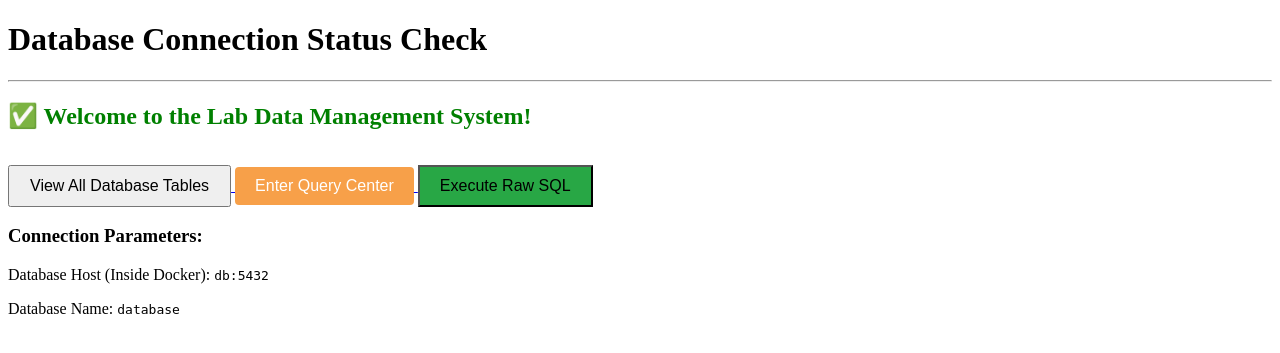
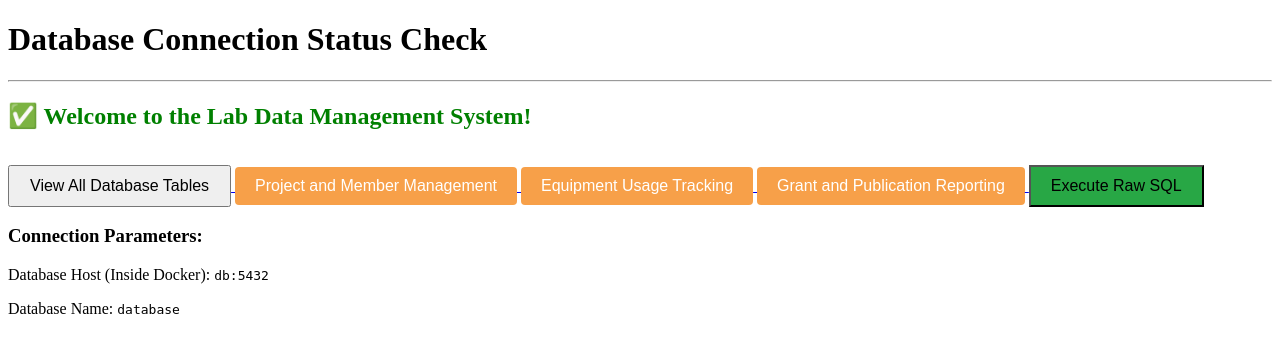
Before and after one commit to Lambor888/CS631Final-Lab-Database-Manage-Systen, a FastAPI app: page / in a window 1280 px wide. Shown: the top 353 px of the page. Run offline with FastAPI, Linux system fonts and the light colour scheme; data that the repository does not hold is empty; some libraries are stand-ins or nearby versions.

Commit message:
Update status.html to add buttons for each task

```diff
--- a/templates/status.html
+++ b/templates/status.html
@@ -14,12 +14,23 @@
         <button style="padding: 10px 20px; font-size: 16px; cursor: pointer; margin-top: 15px;">
             View All Database Tables
         </button>
-        <a href="/queries-list">
+        </a>
+        <a href="/project-member-management">
         <button style="padding: 10px 20px; font-size: 16px; cursor: pointer; margin-top: 15px; background-color: #f7a049; color: white; border: none; border-radius: 4px;">
-            Enter Query Center
+            Project and Member Management
         </button>
         </a>
-        </a> <a href="/sql-executor">
+        <a href="/equipment-usage-tracking">
+        <button style="padding: 10px 20px; font-size: 16px; cursor: pointer; margin-top: 15px; background-color: #f7a049; color: white; border: none; border-radius: 4px;">
+            Equipment Usage Tracking
+        </button>
+        </a>
+        <a href="/grant-publication-reporting">
+        <button style="padding: 10px 20px; font-size: 16px; cursor: pointer; margin-top: 15px; background-color: #f7a049; color: white; border: none; border-radius: 4px;">
+            Grant and Publication Reporting
+        </button>
+        </a>
+        <a href="/sql-executor">
         <button style="padding: 10px 20px; font-size: 16px; cursor: pointer; margin-top: 15px; background-color: #28a745;">
             Execute Raw SQL
         </button>
```
